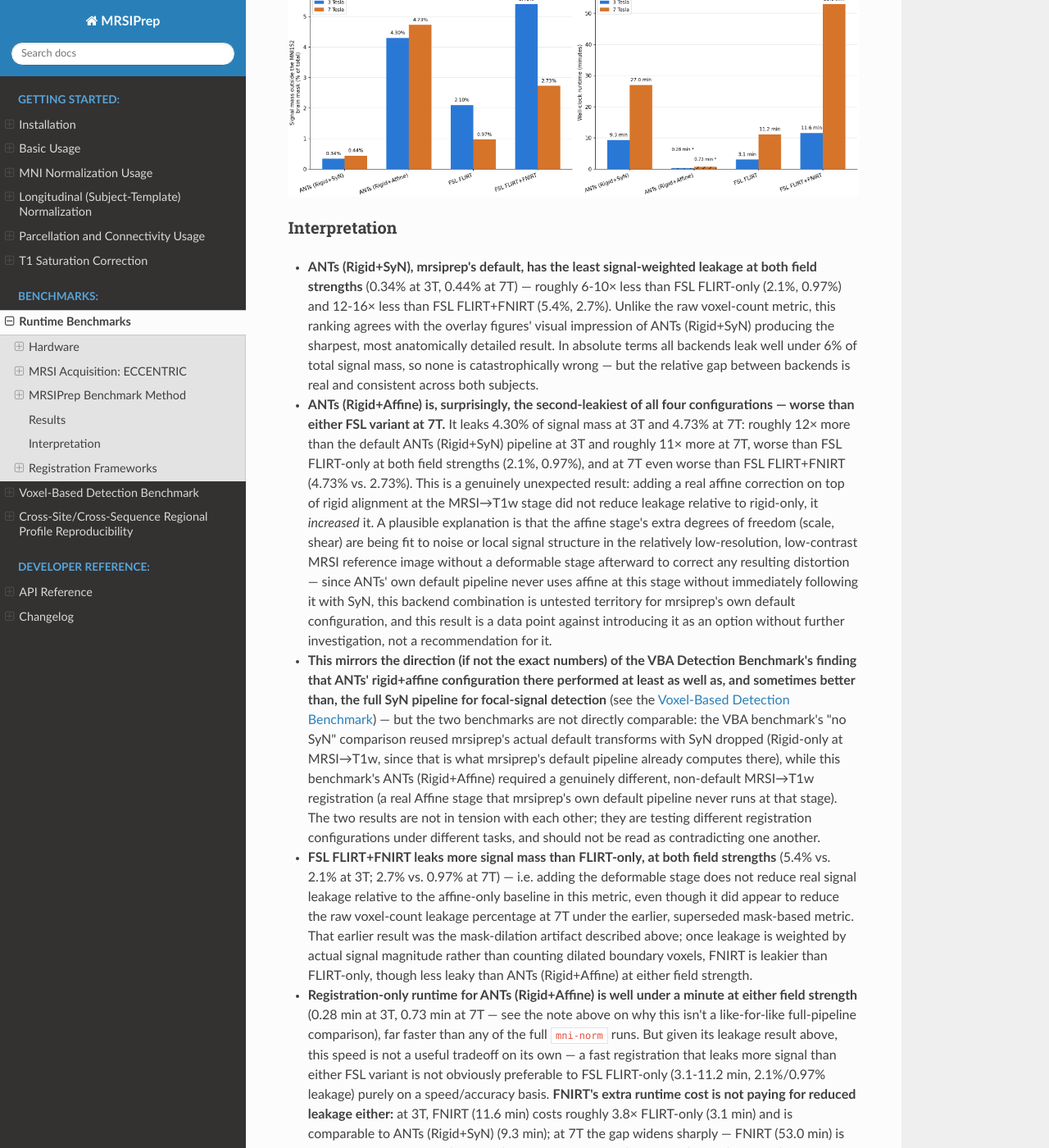
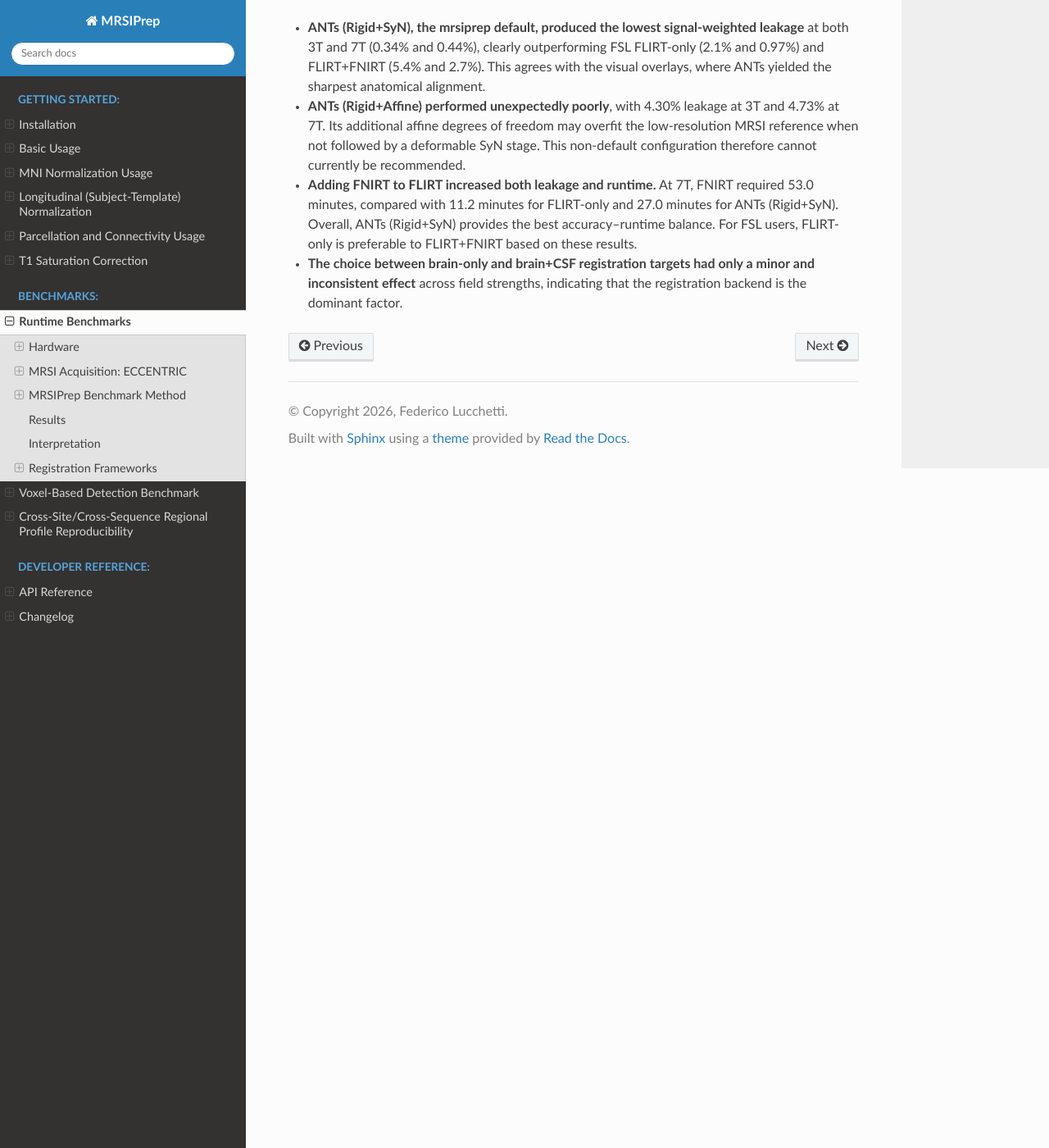
Before and after one commit to MRSI-Psychosis-UP/MRSIPrep, a Sphinx documentation site: the page built from docs/benchmarks.md, in a window 1280 px wide and 1400 px high, scrolled down 6765 px. Shown: the whole window at 82% size. Built offline with Sphinx 7.4.7 and the Read the Docs theme 3.1.0, drawn with Linux system fonts in a browser that asks for light colours; some of the changed text lies outside the part shown.

Commit message:
Trim Registration Frameworks benchmark interpretation to a concise Conclusions section

```diff
--- a/docs/benchmarks.md
+++ b/docs/benchmarks.md
@@ -165,27 +165,15 @@ new registration compute, not a reuse of an already-computed transform.
 ANTs' T1w→MNI stage (`antsRegistrationSyN[s]`) already runs the full
 three-stage Rigid → Affine → SyN pipeline by default, since subject
 anatomy genuinely differs from the MNI template in scale and shape, not
-just position — for that stage, `antsRegistration` always writes each
-linear stage's transform to its own independent file, so the
-already-computed Rigid+Affine transform is reused directly with the SyN
-warp simply dropped, no recompute needed there.
+just position.
 
 ### Method
 
 Full `mrsiprep --mode mni-norm` runs (not isolated registration calls) on
 the same 3 Tesla and 7 Tesla subjects used above, varying
 `--registration-backend`/`--fsl-deformable` and
-`--registration-t1-target` (6 combinations × 2 subjects = 12 runs). See
-`experiments/registration_backend_benchmark.py` (not published; internal
-validation script). **ANTs (Rigid+Affine)** is added on top of this: the
-MRSI→T1w stage is a genuine new `antsRegistration transform="a"` run (2
-subjects × 2 targets = 4 registrations, timed directly), while the
-T1w→MNI stage reuses the already-computed Rigid+Affine transform from
-the default **ANTs (Rigid+SyN)** run (SyN warp dropped, no recompute) —
-so this configuration is partly new compute, partly reused, unlike the
-VBA benchmark's equivalent comparison where both stages could be reused
-directly (see the note there on why the two benchmarks differ in this
-respect).
+`--registration-t1-target` (6 combinations × 2 subjects = 12 runs).
+
 
 Leakage is reported as **signal-weighted mass outside the brain mask**:
 at each quality-passing voxel (resampled CRLB ≤ 20, mrsiprep's own default
@@ -226,10 +214,7 @@ scale, since 7T signal levels differ from 3T):
 
 ![CrPCr resampled to MNI space, overlaid on the full-head MNI152 template, 7 Tesla subject, 2 columns (brain / brain+CSF) x 4 rows (ANTs Rigid+SyN / ANTs Rigid+Affine / FLIRT / FLIRT+FNIRT)](figures/registration_backend_mni_overlay_7t.png)
 
-The full-head (non-skull-stripped) MNI152 template makes the skull
-boundary visible as a bright ring; voxels with values below 0.1 are
-rendered transparent so the underlying template stays visible through
-low-signal regions. Signal extending past the skull ring, or with a
+Signal extending past the skull ring, or with a
 jagged/scalloped rather than smooth outer edge, indicates voxels that have
 leaked beyond the true brain boundary during registration — visible here
 for both FSL variants and, most noticeably, for ANTs (Rigid+Affine) at
@@ -250,94 +235,11 @@ directly comparable total:
 
 ![Two-panel bar chart: (left) percentage of resampled CrPCr signal mass outside the MNI152 brain mask, by registration backend, faceted by 3 Tesla vs 7 Tesla; (right) total mni-norm runtime in minutes, by registration backend (ANTs Rigid+SyN, ANTs Rigid+Affine, FSL FLIRT, FSL FLIRT+FNIRT), for 3 Tesla vs 7 Tesla](figures/registration_backend_leakage_runtime.png)
 
-### Interpretation
+### Conclusions
+* **ANTs (Rigid+SyN), the mrsiprep default, produced the lowest signal-weighted leakage** at both 3T and 7T (0.34% and 0.44%), clearly outperforming FSL FLIRT-only (2.1% and 0.97%) and FLIRT+FNIRT (5.4% and 2.7%). This agrees with the visual overlays, where ANTs yielded the sharpest anatomical alignment.
 
-* **ANTs (Rigid+SyN), mrsiprep's default, has the least signal-weighted
-  leakage at both field strengths** (0.34% at 3T, 0.44% at 7T) — roughly
-  6-10× less than FSL FLIRT-only (2.1%, 0.97%) and 12-16× less than FSL
-  FLIRT+FNIRT (5.4%, 2.7%). Unlike the raw voxel-count metric, this
-  ranking agrees with the overlay figures' visual impression of ANTs
-  (Rigid+SyN) producing the sharpest, most anatomically detailed result.
-  In absolute terms all backends leak well under 6% of total signal
-  mass, so none is catastrophically wrong — but the relative gap between
-  backends is real and consistent across both subjects.
+* **ANTs (Rigid+Affine) performed unexpectedly poorly**, with 4.30% leakage at 3T and 4.73% at 7T. Its additional affine degrees of freedom may overfit the low-resolution MRSI reference when not followed by a deformable SyN stage. This non-default configuration therefore cannot currently be recommended.
 
-* **ANTs (Rigid+Affine) is, surprisingly, the second-leakiest of all
-  four configurations — worse than either FSL variant at 7T.** It leaks
-  4.30% of signal mass at 3T and 4.73% at 7T: roughly 12× more than the
-  default ANTs (Rigid+SyN) pipeline at 3T and roughly 11× more at 7T,
-  worse than FSL FLIRT-only at both field strengths (2.1%, 0.97%), and
-  at 7T even worse than FSL FLIRT+FNIRT (4.73% vs. 2.73%). This is a
-  genuinely unexpected result: adding a real affine correction on top of
-  rigid alignment at the MRSI→T1w stage did not reduce leakage relative
-  to rigid-only, it *increased* it. A plausible explanation is that the
-  affine stage's extra degrees of freedom (scale, shear) are being fit
-  to noise or local signal structure in the relatively low-resolution,
-  low-contrast MRSI reference image without a deformable stage
-  afterward to correct any resulting distortion — since ANTs' own
-  default pipeline never uses affine at this stage without immediately
-  following it with SyN, this backend combination is untested territory
-  for mrsiprep's own default configuration, and this result is a data
-  point against introducing it as an option without further
-  investigation, not a recommendation for it.
+* **Adding FNIRT to FLIRT increased both leakage and runtime.** At 7T, FNIRT required 53.0 minutes, compared with 11.2 minutes for FLIRT-only and 27.0 minutes for ANTs (Rigid+SyN). Overall, ANTs (Rigid+SyN) provides the best accuracy–runtime balance. For FSL users, FLIRT-only is preferable to FLIRT+FNIRT based on these results.
 
-* **This mirrors the direction (if not the exact numbers) of the VBA
-  Detection Benchmark's finding that ANTs' rigid+affine configuration
-  there performed at least as well as, and sometimes better than, the
-  full SyN pipeline for focal-signal detection** (see the [Voxel-Based
-  Detection Benchmark](vba_benchmark.md)) — but the two benchmarks are
-  not directly comparable: the VBA benchmark's "no SyN" comparison reused
-  mrsiprep's actual default transforms with SyN dropped (Rigid-only at
-  MRSI→T1w, since that is what mrsiprep's default pipeline already
-  computes there), while this benchmark's ANTs (Rigid+Affine) required a
-  genuinely different, non-default MRSI→T1w registration (a real Affine
-  stage that mrsiprep's own default pipeline never runs at that stage).
-  The two results are not in tension with each other; they are testing
-  different registration configurations under different tasks, and
-  should not be read as contradicting one another.
-
-* **FSL FLIRT+FNIRT leaks more signal mass than FLIRT-only, at both field
-  strengths** (5.4% vs. 2.1% at 3T; 2.7% vs. 0.97% at 7T) — i.e. adding
-  the deformable stage does not reduce real signal leakage relative to
-  the affine-only baseline in this metric, even though it did appear to
-  reduce the raw voxel-count leakage percentage at 7T under the earlier,
-  superseded mask-based metric. That earlier result was the mask-dilation
-  artifact described above; once leakage is weighted by actual signal
-  magnitude rather than counting dilated boundary voxels, FNIRT is
-  leakier than FLIRT-only, though less leaky than ANTs (Rigid+Affine) at
-  either field strength.
-
-* **Registration-only runtime for ANTs (Rigid+Affine) is well under a
-  minute at either field strength** (0.28 min at 3T, 0.73 min at 7T —
-  see the note above on why this isn't a like-for-like full-pipeline
-  comparison), far faster than any of the full `mni-norm` runs. But
-  given its leakage result above, this speed is not a useful tradeoff on
-  its own — a fast registration that leaks more signal than either FSL
-  variant is not obviously preferable to FSL FLIRT-only (3.1-11.2 min,
-  2.1%/0.97% leakage) purely on a speed/accuracy basis. **FNIRT's extra
-  runtime cost is not paying for reduced leakage either:** at 3T, FNIRT
-  (11.6 min) costs roughly 3.8× FLIRT-only (3.1 min) and is comparable
-  to ANTs (Rigid+SyN) (9.3 min); at 7T the gap widens sharply — FNIRT
-  (53.0 min) is roughly 4.7× FLIRT-only (11.2 min) and nearly 2× ANTs
-  (Rigid+SyN) itself (27.0 min), making it the slowest of the three
-  full-pipeline options despite also having higher leakage than either
-  ANTs (Rigid+SyN) or FSL FLIRT-only. There is no longer a clear case
-  for `--fsl-deformable` over FLIRT-only purely on these two metrics;
-  ANTs (Rigid+SyN) remains the best combination of accuracy and runtime
-  among the full-pipeline options, and `--no-fsl-deformable` is a
-  reasonable choice for FSL users who want to avoid FNIRT's runtime cost
-  without a leakage penalty.
-
-* **Brain vs. brain+CSF as the T1w registration target has a small effect
-  that flips direction between field strengths.** At 3T, brain+CSF is
-  very slightly better than brain-only for every backend (by ≤0.02
-  percentage points of signal mass). At 7T, brain+CSF is consistently
-  *worse* than brain-only for every backend (by 0.1–0.5 percentage
-  points) — the opposite of what higher spatial resolution alone would
-  predict (more voxels landing purely in CSF should, in principle, make a
-  CSF-inclusive target relatively more helpful, not less, at finer
-  resolution). The effect is small in both directions relative to the
-  gaps between backends, and its sign reverses between the two subjects
-  here, so it should not be read as a reliable advantage for either
-  target — the registration backend and deformable stage are the
-  dominant factors, not the brain-vs-brain+CSF choice.
+* **The choice between brain-only and brain+CSF registration targets had only a minor and inconsistent effect** across field strengths, indicating that the registration backend is the dominant factor.
```
